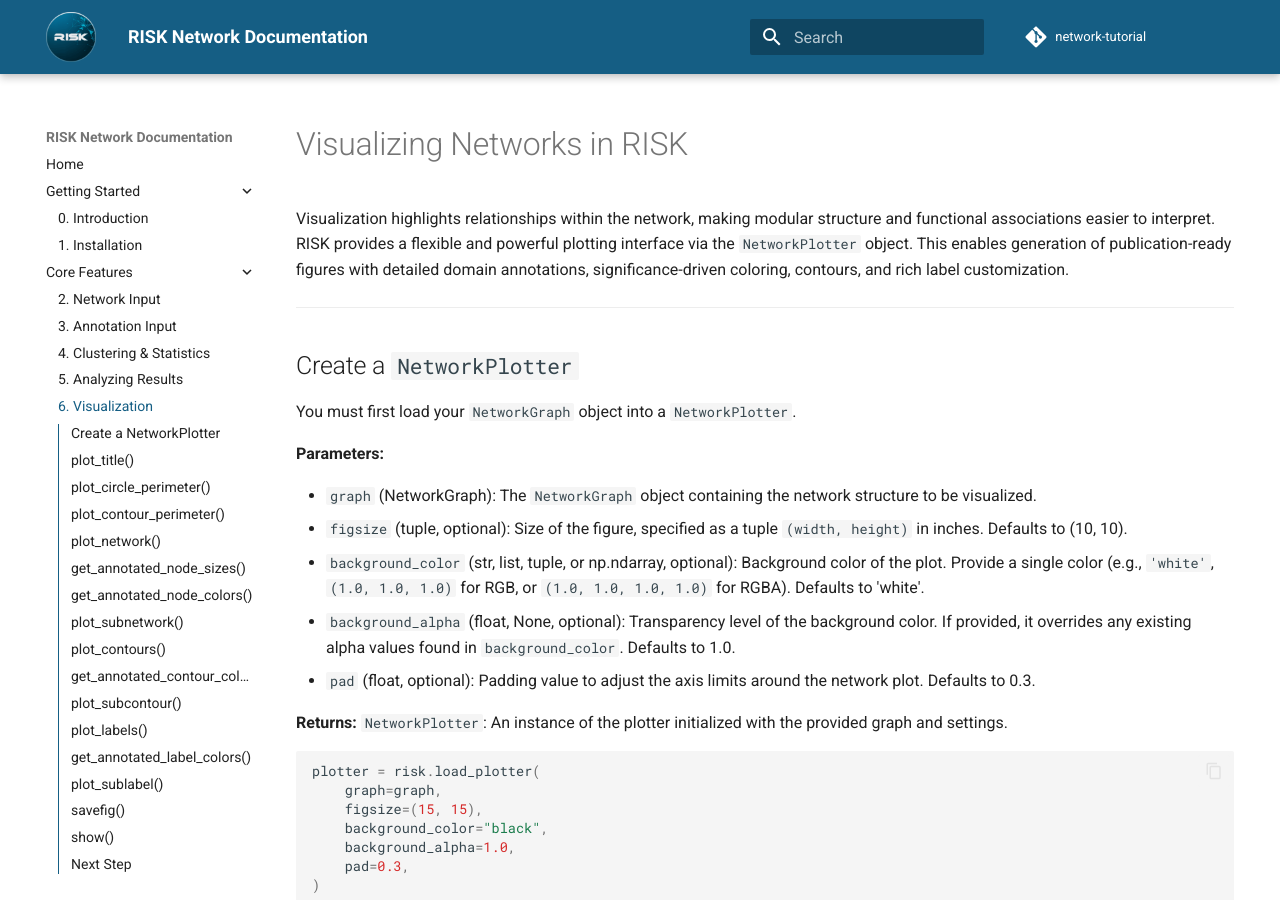
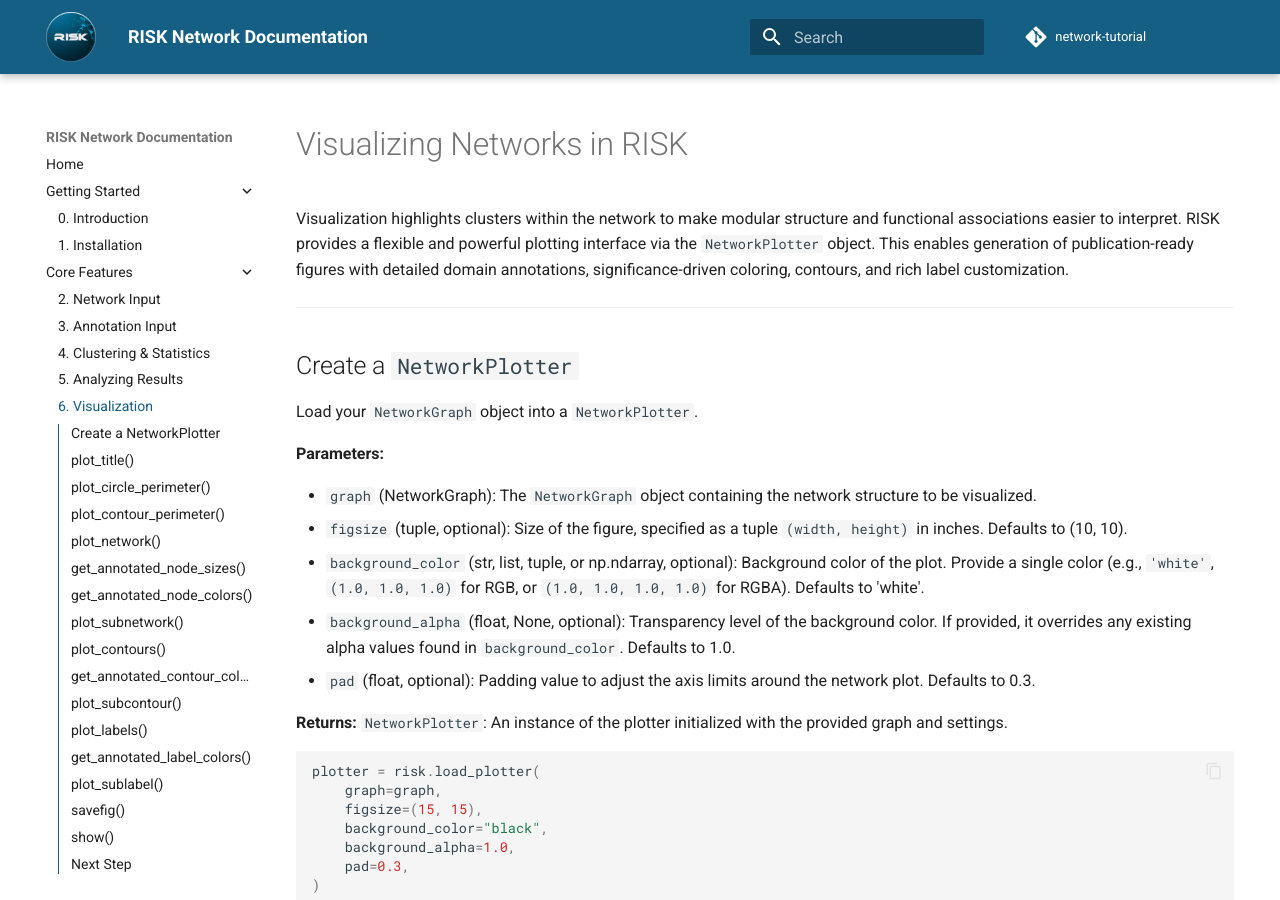
Before and after one commit to riskportal/network-tutorial, an MkDocs documentation site: the page built from docs/6_visualization.md, in a window 1280 px wide and 900 px high. Built offline with MkDocs 1.6.1 and Material for MkDocs 9.7.7, drawn with Linux system fonts in a browser that asks for light colours; comment, search, counter and statistics services are not loaded.

Commit message:
update docs

```diff
--- a/docs/6_visualization.md
+++ b/docs/6_visualization.md
@@ -1,12 +1,12 @@
 # Visualizing Networks in RISK
 
-Visualization highlights relationships within the network, making modular structure and functional associations easier to interpret. RISK provides a flexible and powerful plotting interface via the `NetworkPlotter` object. This enables generation of publication-ready figures with detailed domain annotations, significance-driven coloring, contours, and rich label customization.
+Visualization highlights clusters within the network to make modular structure and functional associations easier to interpret. RISK provides a flexible and powerful plotting interface via the `NetworkPlotter` object. This enables generation of publication-ready figures with detailed domain annotations, significance-driven coloring, contours, and rich label customization.
 
 ---
 
 ## Create a `NetworkPlotter`
 
-You must first load your `NetworkGraph` object into a `NetworkPlotter`.
+Load your `NetworkGraph` object into a `NetworkPlotter`.
 
 **Parameters:**
 
--- a/mkdocs.yml
+++ b/mkdocs.yml
@@ -43,7 +43,7 @@ nav:
       - 4. Clustering & Statistics: 4_clustering_statistics.md
       - 5. Analyzing Results: 5_analyzing_results.md
       - 6. Visualization: 6_visualization.md
-      - 7. Parameters: 7_parameters.md
+      - 7. Analysis Parameters: 7_parameters.md
   - Full Tutorial (HTML): tutorial.html
   - Download Tutorial Notebook & Data: tutorial.zip
   - Interactive Quickstart (Binder): https://mybinder.org/v2/gh/riskportal/network-tutorial/HEAD?filepath=notebooks/quickstart.ipynb
```
Also changed, not shown: docs/index.md (+1 -1 lines), docs/images/risk_banner.png (added).
